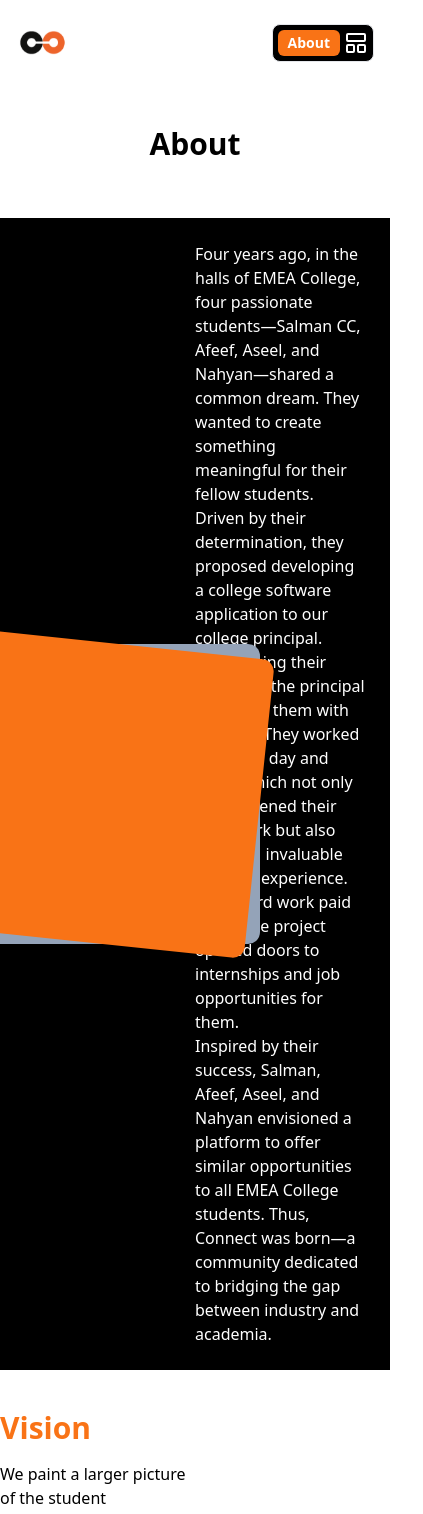
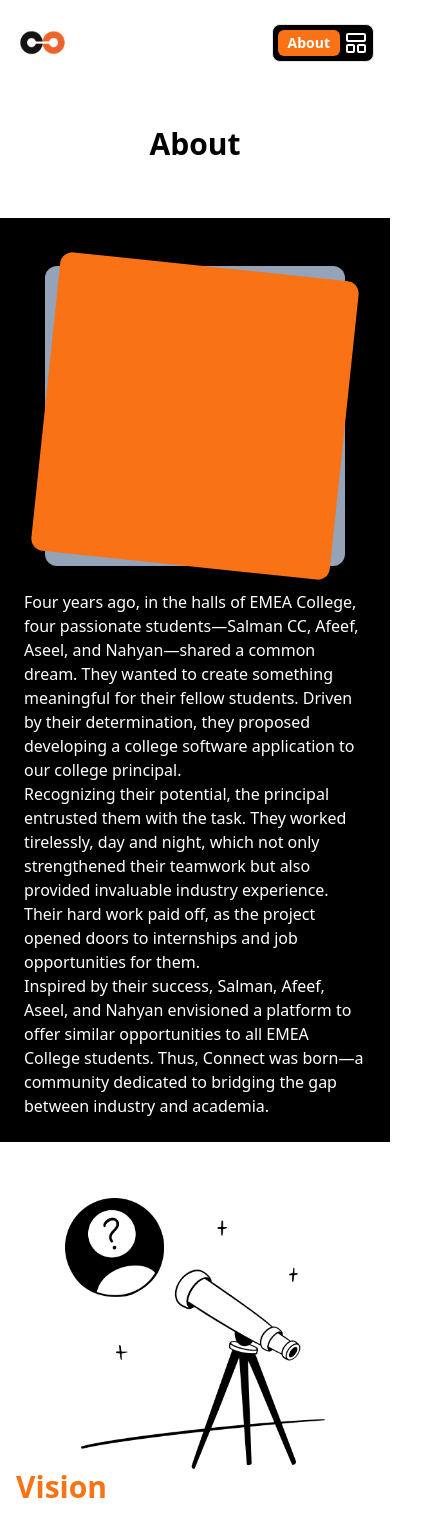
Before and after one commit to connectemea/connect_emea, a React (Vite) app: page /about in a window 390 px wide. Shown: the top 1514 px of the page, 423 px wide, since content can reach past the window. Built offline with nearby package versions, Linux system fonts and the light colour scheme.

Commit message:
refactor(About): improve community, content, and vision sections

```diff
--- a/src/pages/About/components/Communities/index.jsx
+++ b/src/pages/About/components/Communities/index.jsx
@@ -6,7 +6,7 @@ function Communities() {
   return (
     <div className='flex flex-col'>
       <h1 className='text-3xl font-semibold text-center my-10'>Communities for joy</h1>
-      <section className='flex  items-center justify-center gap-16 m-10'>
+      <section className='flex flex-col sm:flex-row items-center justify-center gap-16 m-10'>
         <div className='flex items-center flex-col'>
           <img src={TinkerHubLogo} alt='about' className='w-auto h-auto max-w-[120px] mb-4' />
           <div className='flex flex-col items-center justify-start rounded-3xl p-4 border text-center max-w-[280px] h-full min-h-[300px] border-gray-500 shadow-xl shadow-black/25'>
--- a/src/pages/About/components/Content/index.jsx
+++ b/src/pages/About/components/Content/index.jsx
@@ -2,14 +2,14 @@ import React from 'react'
 
 function Content() {
     return (
-        <div className='flex justify-between w-limit'>
-            <div className='w-1/2 flex items-center justify-center'>
+        <div className='flex flex-col md:flex-row justify-between w-limit '>
+            <div className='my-6 md:my-0 md:w-1/2 flex items-center justify-center mx-auto'>
                     <div className="relative  h-[300px] w-[300px] flex items-center justify-center">
                         <div className="bg-orange-500 rotate-6 rounded-xl absolute z-10  w-[300px] h-[300px]" />
                         <div className="bg-slate-400 rounded-xl absolute w-[300px] h-[300px]" />
                     </div>
             </div>
-            <div className='w-1/2 text-white'>
+            <div className='md:w-1/2 text-white mx-auto'>
                 <p>
                     Four years ago, in the halls of EMEA College, four passionate students—Salman CC, Afeef, Aseel, and Nahyan—shared a common dream. They wanted to create something meaningful for their fellow students. Driven by their determination, they proposed developing a college software application to our college principal.
                 </p>
--- a/src/pages/About/components/Vision/index.jsx
+++ b/src/pages/About/components/Vision/index.jsx
@@ -3,14 +3,14 @@ import img from '../../../../assets/avatars/About2.png'
 
 function Vision() {
   return (
-    <div className='flex justify-between mt-10'>
-      <div className='w-1/2 flex items-start justify-center flex-col'>
+    <div className='flex flex-col-reverse md:flex-row justify-between mt-10 p-4'>
+      <div className='md:w-1/2 flex items-start justify-center flex-col mx-auto'>
         <h1 className='text-left text-orange-500 font-black text-3xl mb-4'>Vision</h1>
         <p>
         We paint a larger picture of the student community to create a network with clusters of their area of interests and thus creating a potent workforce capable of unlocking the vast reservoir of untapped potential. By improving specific learning outcomes, it essentially places people first by empowering them with technical and creative skills to make sustainable choices and multi-dimensional solutions that the complex new world needs.
         </p>
       </div>
-      <div className='w-1/2 flex items-center justify-center'>
+      <div className='md:w-1/2 flex items-center justify-center mx-auto'>
         <img src={img} alt='about' className='w-auto max-w-[260px] mx-auto' />
       </div>
     </div>
```
